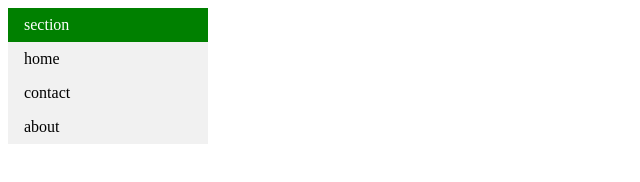
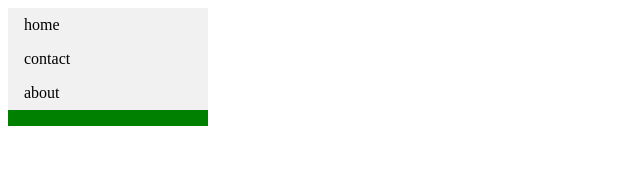
Before and after one commit to umerbutt001/navbar, a plain HTML site: page page4.html in a window 1280 px wide. Shown: the whole page, without its empty margins (0-640 px from the left). Drawn offline with Linux system fonts and the light colour scheme.

Commit message:
Add files via upload

```diff
--- a/page4.html
+++ b/page4.html
@@ -33,10 +33,10 @@ li a:hover:not(.active) {
 </head>
 <body>
     <ul>
-        <li ><a href="page4.html" class="active">section</a></li>
-        <li><a href="index.html" >home</a></li>
-        <li><a href="page2.html">contact</a></li>
-        <li><a href="page3.html" >about</a></li>
+        <li ><a href="page4.html">home</a></li>
+        <li><a href="index.html">contact</a></li>
+        <li><a href="page2.html">about</a></li>
+        <li><a href="page3.html" class="active"><section></section></a></li>
     </ul>
 </body>
 </html>
```
Also changed, not shown: page2.html (+2 -2 lines), page3.html (+2 -2 lines).
